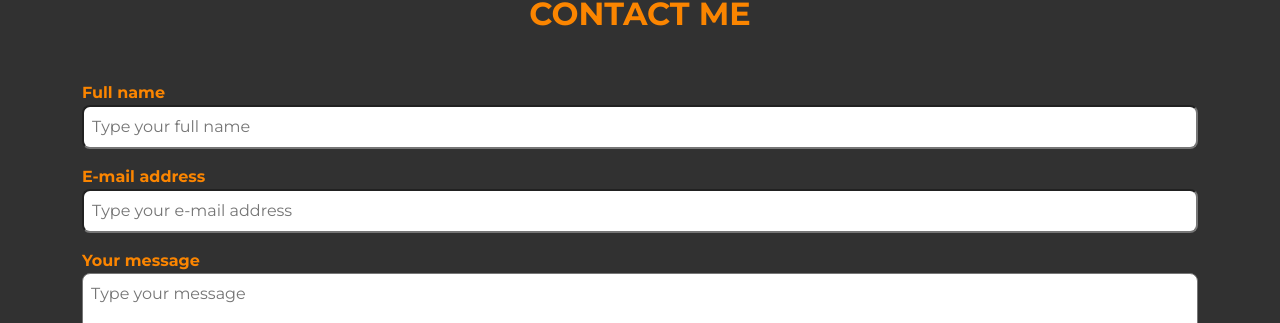
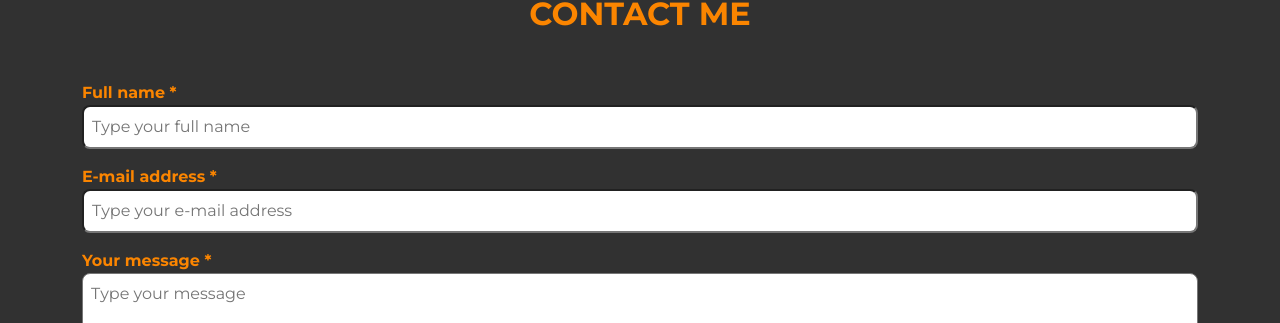
Before and after one commit to mattiavolpe/vite-boolfolio, a Vue app: page /contact in a window 1280 px wide. Shown: the part 135-458 px from the top of the page. Built offline with nearby package versions, Linux system fonts and the light colour scheme.

Commit message:
Improve contact form validation and accessibility
Co-authored-by: mattiavolpe <64392380+mattiavolpe@users.noreply.github.com>

```diff
--- a/src/views/ContactView.vue
+++ b/src/views/ContactView.vue
@@ -43,16 +43,16 @@ export default {
     </SectionTitle>
     <form @submit.prevent="sendMail()">
       <div class="mb-3">
-        <label for="name" class="d-block text_accent_custom fw-bold">Full name</label>
-        <input type="mail" id="name" name="name" class="w-100 rounded-3 p-2" placeholder="Type your full name" v-model="name">
+        <label for="name" class="d-block text_accent_custom fw-bold">Full name <span aria-hidden="true">*</span></label>
+        <input type="text" id="name" name="name" class="w-100 rounded-3 p-2" placeholder="Type your full name" v-model="name" required>
       </div>
       <div class="mb-3">
-        <label for="emailAddress" class="d-block text_accent_custom fw-bold">E-mail address</label>
-        <input type="mail" id="emailAddress" name="emailAddress" class="w-100 rounded-3 p-2" placeholder="Type your e-mail address" v-model="emailAddress">
+        <label for="emailAddress" class="d-block text_accent_custom fw-bold">E-mail address <span aria-hidden="true">*</span></label>
+        <input type="email" id="emailAddress" name="emailAddress" class="w-100 rounded-3 p-2" placeholder="Type your e-mail address" v-model="emailAddress" required>
       </div>
       <div class="mb-3">
-        <label for="emailContent" class="d-block text_accent_custom fw-bold">Your message</label>
-        <textarea name="emailContent" id="emailContent" rows="10" class="w-100 rounded-3 p-2" placeholder="Type your message" v-model="emailContent"></textarea>
+        <label for="emailContent" class="d-block text_accent_custom fw-bold">Your message <span aria-hidden="true">*</span></label>
+        <textarea name="emailContent" id="emailContent" rows="10" class="w-100 rounded-3 p-2" placeholder="Type your message" v-model="emailContent" required></textarea>
       </div>
       <button class="bg_accent_custom border-0 text_dark_custom rounded fw-bold px-2 py-1" type="submit">Send e-mail</button>
     </form>
```
Also changed, not shown: 1 other file (tests, documents, lock files or other folders).
